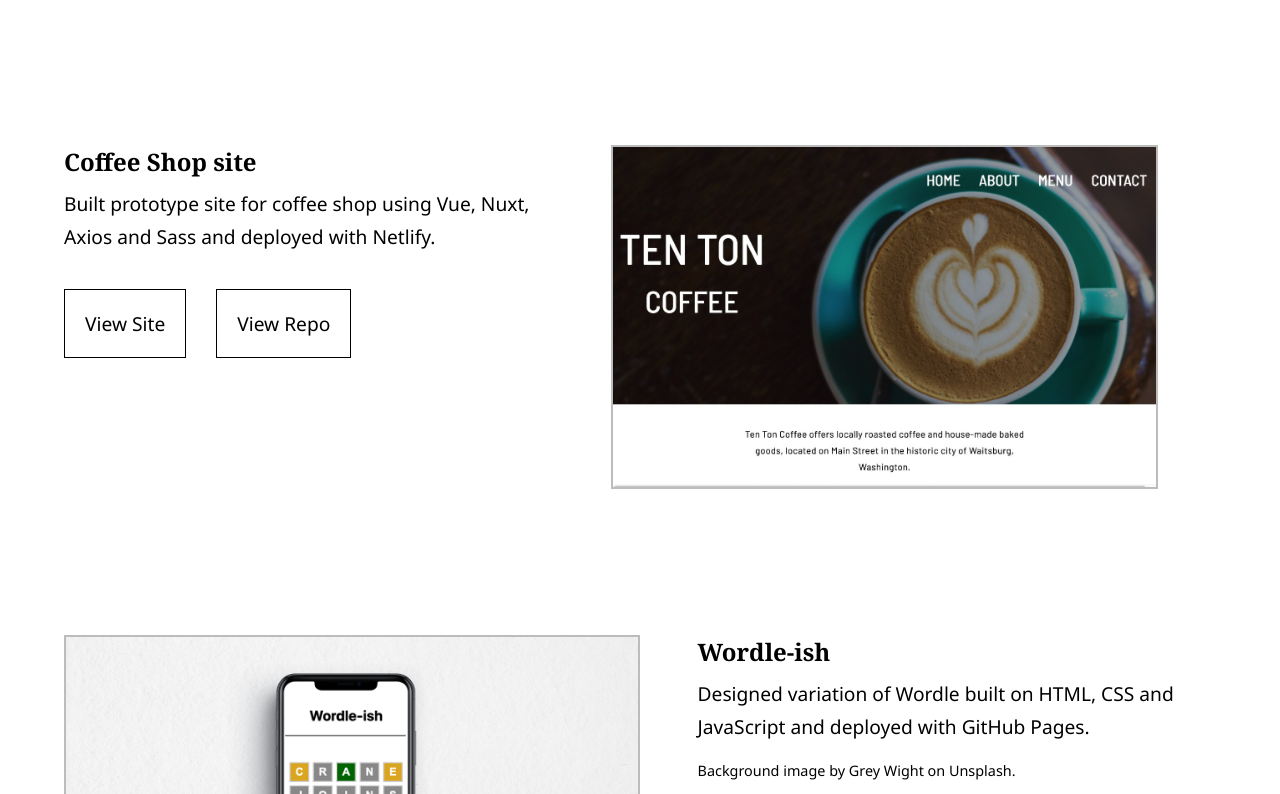
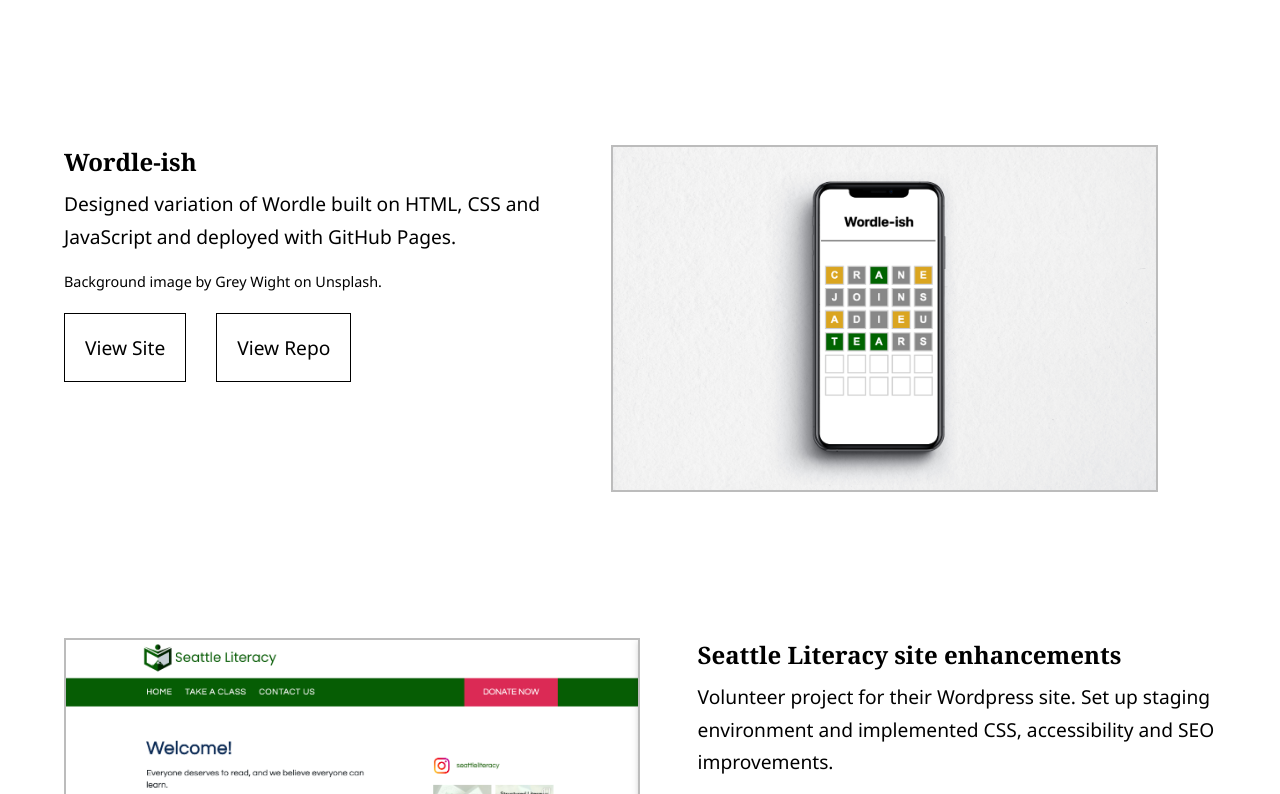
Before and after one commit to surryjm/portfolio-v2, a React (Create React App) app: page / in a window 1280 px wide. Shown: the part 2006-2800 px from the top of the page. Built offline with nearby package versions, Linux system fonts and the light colour scheme; a web font is replaced by a local one.

Commit message:
comments on projects

```diff
--- a/src/components/Projects/Projects.jsx
+++ b/src/components/Projects/Projects.jsx
@@ -18,13 +18,13 @@ export default function Projects() {
       photo: `${oliverWymanConnectPng}`
     },
 
-    {
-      title: "Coffee Shop site",
-      description: "Built prototype site for coffee shop using Vue, Nuxt, Axios and Sass and deployed with Netlify.",
-      siteURL: "https://festive-joliot-8258ef.netlify.app/",
-      repoURL: "https://github.com/surryjm/coffee-shop",
-      photo: `${coffeeJpg}`
-    },
+    // {
+    //   title: "Coffee Shop site",
+    //   description: "Built prototype site for coffee shop using Vue, Nuxt, Axios and Sass and deployed with Netlify.",
+    //   siteURL: "https://festive-joliot-8258ef.netlify.app/",
+    //   repoURL: "https://github.com/surryjm/coffee-shop",
+    //   photo: `${coffeeJpg}`
+    // },
 
     {
       title: "Wordle-ish",
```
